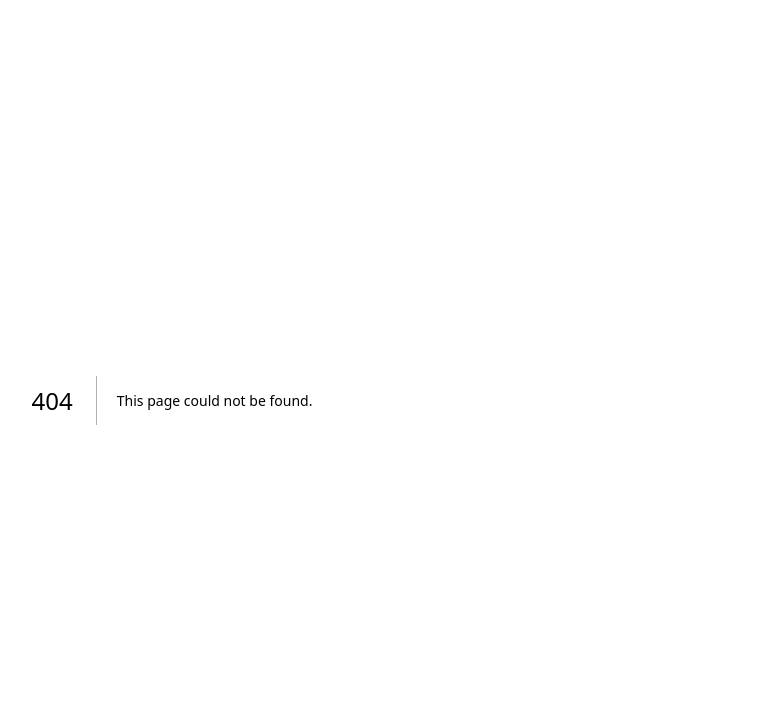
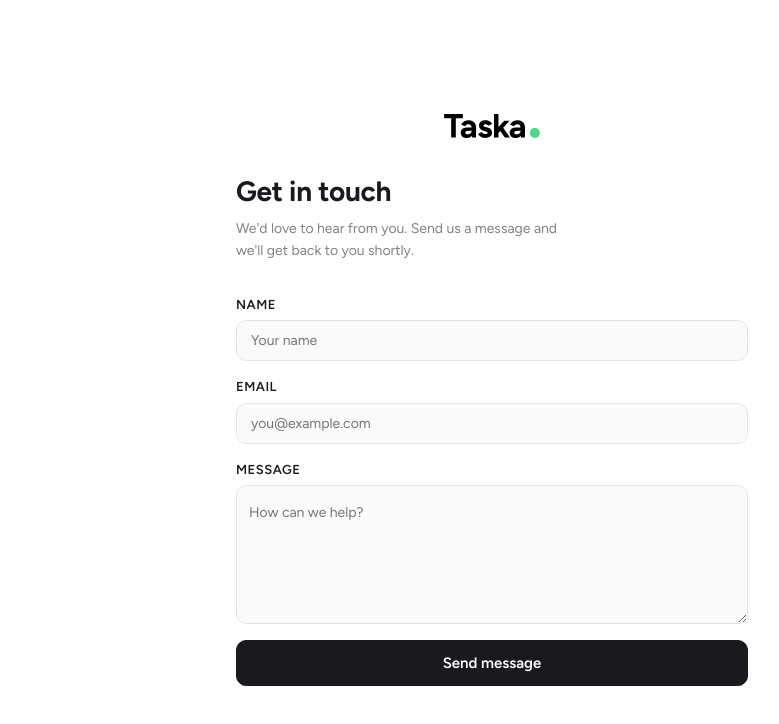
Before and after one commit to davidcharlescliff/taska, a Next.js app: page /contact in a window 1280 px wide. Before the commit this address had no page. Shown: the top 724 px of the page, without its empty margins (468-1247 px from the left). Built offline with nearby package versions, Linux system fonts and the light colour scheme.

Commit message:
Replace text wordmark with SVG logo, tweak auth card styling
Auth/login card: 500-weight text, darker grey copy, updated signup
trial copy and name placeholder. Swaps the CSS text wordmark for the
new taska-logo.svg across the sidebar, auth pages, and contact page.

```diff
--- a/app/auth/login/page.tsx
+++ b/app/auth/login/page.tsx
@@ -50,7 +50,7 @@ export default function LoginPage() {
   return (
     <div className="auth-wrap" data-theme="light">
       <div className="auth-box">
-        <span className="auth-wordmark">Taska</span>
+        <img src="/taska-logo.svg" alt="Taska" className="auth-wordmark" />
         <h1>Welcome back</h1>
         <p className="sub">Sign in to your account</p>
 
--- /dev/null
+++ b/app/contact/page.tsx
@@ -0,0 +1,89 @@
+'use client'
+import { useState } from 'react'
+import Link from 'next/link'
+
+export default function ContactPage() {
+  const [name, setName] = useState('')
+  const [email, setEmail] = useState('')
+  const [message, setMessage] = useState('')
+  const [status, setStatus] = useState<'idle' | 'sending' | 'sent' | 'error'>('idle')
+
+  const handleSubmit = async (e: React.FormEvent) => {
+    e.preventDefault()
+    setStatus('sending')
+    try {
+      const res = await fetch('/api/contact', {
+        method: 'POST',
+        headers: { 'Content-Type': 'application/json' },
+        body: JSON.stringify({ name, email, message }),
+      })
+      if (!res.ok) throw new Error()
+      setStatus('sent')
+    } catch {
+      setStatus('error')
+    }
+  }
+
+  return (
+    <div className="contact-page" data-theme="light">
+      <div className="contact-grid">
+        <div className="contact-form-col">
+          <img src="/taska-logo.svg" alt="Taska" className="auth-wordmark" />
+          <h1>Get in touch</h1>
+          <p className="sub">We&apos;d love to hear from you. Send us a message and we&apos;ll get back to you shortly.</p>
+
+          {status === 'sent' ? (
+            <div className="contact-success">
+              <p>Thanks for reaching out! We&apos;ll be in touch soon.</p>
+              <Link href="/" className="btn btn-primary" style={{ display: 'inline-flex', marginTop: 12 }}>Back to home</Link>
+            </div>
+          ) : (
+            <form className="auth-form" onSubmit={handleSubmit}>
+              {status === 'error' && (
+                <div className="auth-error">Something went wrong. Please try again.</div>
+              )}
+              <div className="field-grp">
+                <label>Name</label>
+                <input
+                  type="text"
+                  value={name}
+                  onChange={e => setName(e.target.value)}
+                  placeholder="Your name"
+                  required
+                />
+              </div>
+              <div className="field-grp">
+                <label>Email</label>
+                <input
+                  type="email"
+                  value={email}
+                  onChange={e => setEmail(e.target.value)}
+                  placeholder="you@example.com"
+                  required
+                />
+              </div>
+              <div className="field-grp">
+                <label>Message</label>
+                <textarea
+                  value={message}
+                  onChange={e => setMessage(e.target.value)}
+                  placeholder="How can we help?"
+                  rows={5}
+                  required
+                />
+              </div>
+              <button
+                type="submit"
+                className="btn btn-primary"
+                style={{ height: 46, fontSize: 15, width: '100%', justifyContent: 'center' }}
+                disabled={status === 'sending'}
+              >
+                {status === 'sending' ? 'Sending…' : 'Send message'}
+              </button>
+            </form>
+          )}
+        </div>
+      </div>
+    </div>
+  )
+}
--- a/app/globals.css
+++ b/app/globals.css
@@ -140,21 +140,9 @@ button:disabled { cursor: default; }
   gap: 2px;
 }
 .sb-brand-bottom .wordmark {
-  font-weight: 800;
-  font-size: 22px;
-  letter-spacing: -0.02em;
-  color: var(--ink);
-  position: relative;
-}
-.sb-brand-bottom .wordmark::after {
-  content: "";
-  display: inline-block;
-  width: 5px; height: 5px;
-  border-radius: 50%;
-  background: var(--accent);
-  margin-left: 3px;
-  margin-bottom: 2px;
-  vertical-align: baseline;
+  display: block;
+  height: 18px;
+  width: auto;
 }
 .sb-brand-bottom .strap { font-size: 10.5px; color: var(--ink-4); letter-spacing: 0.01em; line-height: 1.35; padding-left: 1px; }
 .sb-foot-chev { display: inline-flex; align-items: center; justify-content: center; width: 22px; height: 22px; border-radius: 5px; }
@@ -792,10 +780,9 @@ button:disabled { cursor: default; }
 [data-density="compact"] .section { padding: 14px 18px; }
 
 /* ─── Auth pages ─── */
-.auth-wrap { min-height: 100vh; display: flex; align-items: center; justify-content: center; background: #fff; padding: 24px; }
+.auth-wrap { min-height: 100vh; display: flex; align-items: center; justify-content: center; background: #fff; padding: 24px; --ink-2: oklch(0.36 0.008 270); --ink-3: oklch(0.52 0.008 270); --ink-4: oklch(0.65 0.005 270); }
 .auth-box { width: 100%; max-width: 420px; background: #fff; border: 1px solid var(--line); border-radius: var(--r-4); padding: 40px; }
-.auth-wordmark { font-weight: 800; font-size: 26px; letter-spacing: -0.02em; color: var(--ink); margin-bottom: 32px; display: block; position: relative; }
-.auth-wordmark::after { content: ""; display: inline-block; width: 6px; height: 6px; border-radius: 50%; background: var(--accent); margin-left: 3px; margin-bottom: 2px; vertical-align: baseline; }
+.auth-wordmark { display: inline-block; height: 24px; width: auto; margin-bottom: 32px; }
 .auth-box h1 { margin: 0 0 6px; font-size: 22px; font-weight: 700; letter-spacing: -0.01em; }
 .auth-box .sub { margin: 0 0 28px; color: var(--ink-3); font-size: 14px; }
 .auth-form { display: flex; flex-direction: column; gap: 16px; }
@@ -807,6 +794,7 @@ button:disabled { cursor: default; }
 .oauth-btn { width: 100%; justify-content: center; gap: 10px; font-size: 14px; padding: 11px 14px; }
 .auth-divider { display: flex; align-items: center; gap: 12px; color: var(--ink-4); font-size: 12px; margin: 4px 0; }
 .auth-divider::before, .auth-divider::after { content: ""; flex: 1; height: 1px; background: var(--line); }
+.auth-box, .auth-box * { font-weight: 500; }
 
 /* ─── Billing / paywall ─── */
 .billing-wrap { min-height: 100vh; display: flex; align-items: center; justify-content: center; background: var(--bg); padding: 24px; }
@@ -873,4 +861,60 @@ img.sb-avatar { object-fit: cover; }
   .todos-stream { max-width: 100%; }
   .auth-box, .billing-card { padding: 28px 20px; }
   .modal { width: calc(100vw - 24px); }
+  .contact-form-col { padding: 40px 20px; }
 }
+
+/* ─── Contact page ─── */
+.contact-page {
+  min-height: 100vh;
+  background: #fff;
+  display: grid;
+  align-items: stretch;
+}
+
+.contact-grid {
+  display: grid;
+  grid-template-columns: repeat(12, 1fr);
+  min-height: 100vh;
+}
+
+.contact-form-col {
+  grid-column: 7 / span 6;
+  padding: 80px 64px;
+  display: flex;
+  flex-direction: column;
+  justify-content: center;
+}
+
+.contact-form-col h1 {
+  margin: 0 0 6px;
+  font-size: 28px;
+  font-weight: 700;
+  letter-spacing: -0.01em;
+}
+
+.contact-form-col .sub {
+  margin: 0 0 32px;
+  color: var(--ink-3);
+  font-size: 14px;
+  line-height: 1.6;
+  max-width: 36ch;
+}
+
+.contact-success {
+  background: var(--bg-soft);
+  border: 1px solid var(--line);
+  border-radius: var(--r-3);
+  padding: 24px;
+}
+
+.contact-success p {
+  margin: 0;
+  color: var(--ink-2);
+  font-size: 14px;
+}
+
+@media (max-width: 768px) {
+  .contact-grid { grid-template-columns: 1fr; }
+  .contact-form-col { grid-column: 1 / -1; padding: 40px 24px; }
+}
--- a/app/reset-password/page.tsx
+++ b/app/reset-password/page.tsx
@@ -33,7 +33,7 @@ export default function ResetPasswordPage() {
     return (
       <div className="auth-wrap" data-theme="light">
         <div className="auth-box" style={{ textAlign: 'center' }}>
-          <span className="auth-wordmark" style={{ display: 'block', textAlign: 'center' }}>Taska</span>
+          <img src="/taska-logo.svg" alt="Taska" className="auth-wordmark" />
           <h1 style={{ marginBottom: 12 }}>Password updated</h1>
           <p className="sub" style={{ marginBottom: 0 }}>
             Taking you to your dashboard…
@@ -46,7 +46,7 @@ export default function ResetPasswordPage() {
   return (
     <div className="auth-wrap" data-theme="light">
       <div className="auth-box">
-        <span className="auth-wordmark">Taska</span>
+        <img src="/taska-logo.svg" alt="Taska" className="auth-wordmark" />
         <h1>Set a new password</h1>
         <p className="sub">Choose a new password for your account.</p>
 
--- a/components/layout/app-shell.tsx
+++ b/components/layout/app-shell.tsx
@@ -105,7 +105,7 @@ function Sidebar({
       <div className="sb-spacer" />
 
       <div className="sb-brand-bottom">
-        <span className="wordmark">Taska</span>
+        <img src="/taska-logo.svg" alt="Taska" className="wordmark" />
         <span className="strap">a tidy home for freelance jobs</span>
       </div>
     </aside>
```
Also changed, not shown: app/auth/signup/page.tsx (+4 -4 lines), public/taska-logo.svg, 1 other file (tests, documents, lock files or other folders).
